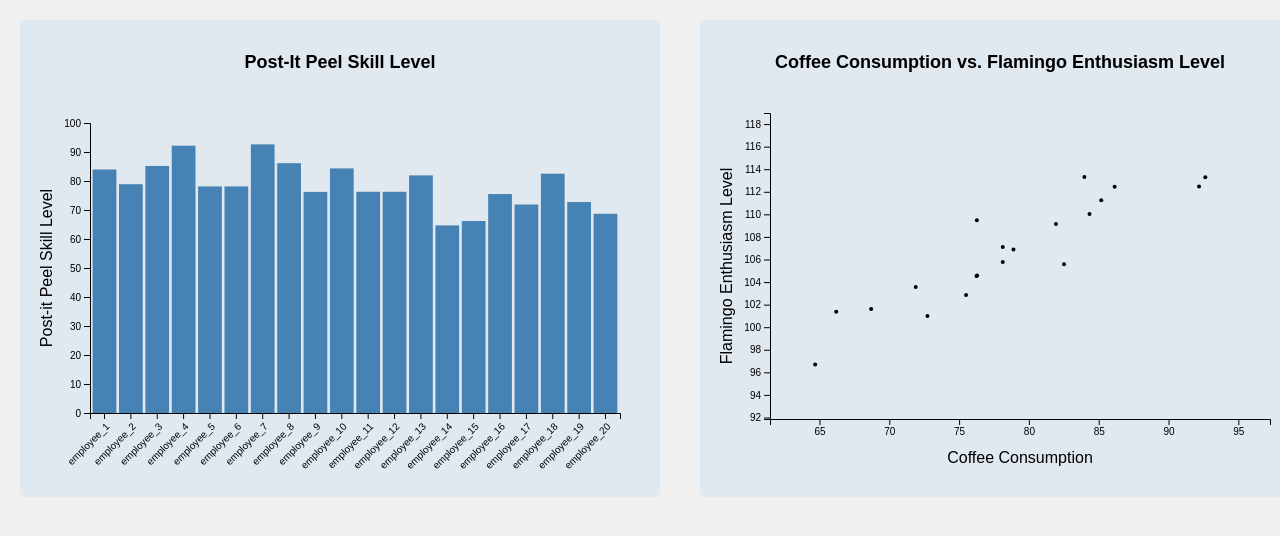
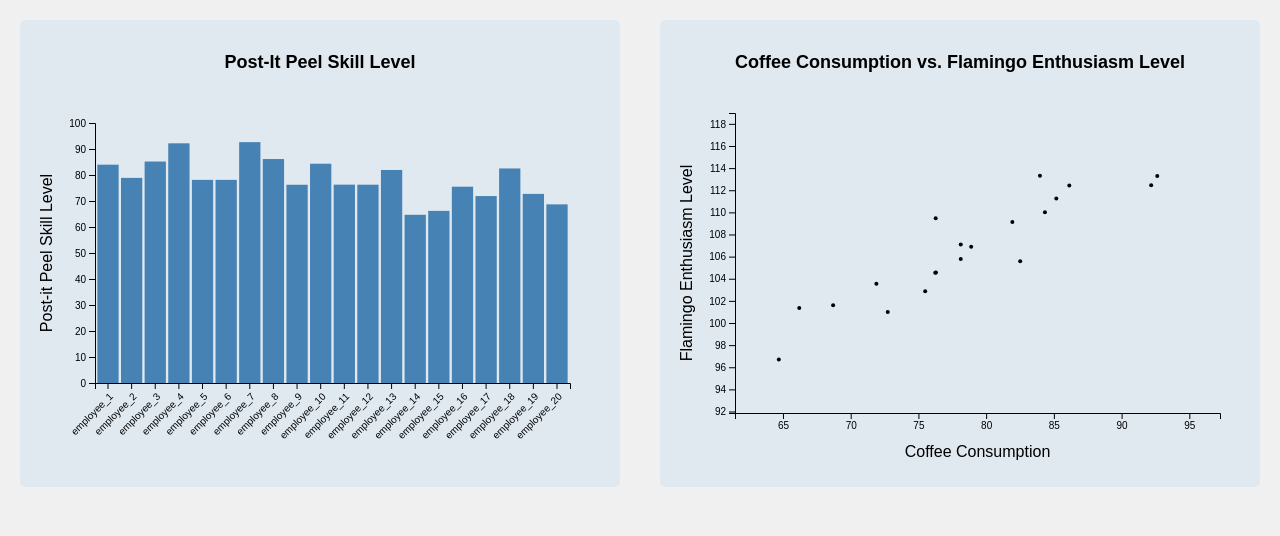
Before and after one commit to danielweller-swp/d3-intro, a FastAPI app: page / in a window 1280 px wide. Shown: the top 536 px of the page. Run offline with FastAPI, Linux system fonts and the light colour scheme.

Commit message:
updates files, minor changes

```diff
--- a/best-practice-example/static/bar-plot.js
+++ b/best-practice-example/static/bar-plot.js
@@ -16,11 +16,12 @@ function displayBarPlot() {
 
         // Store values for svg creation
         var parent = d3.select("#left_column")
-        const width = parent.node().clientWidth;
+        const width = parent.node().clientWidth - 50;  // FIXME
+        console.log(parent.node())
         const height = width * 0.6;  // make plot height always 60% of the width
 
         // Define padding around the svg
-        var padding = {top: 10, right: 20, bottom: 60, left: 50};
+        var padding = {top: 10, right: 20, bottom: 60, left: 55};
 
         // Create SVG container
         var svg = d3.select("#left_column")
@@ -75,7 +76,7 @@ function displayBarPlot() {
             .attr("class", "label")
             .attr("transform", "rotate(-90)")
             .attr("x", -(height - padding.top - padding.bottom)/2 - padding.top)
-            .attr("dy", ".72em")
+            .attr("dy", ".74em")
             .style("text-anchor", "middle")
             .text("Post-it Peel Skill Level");
     });
--- a/best-practice-example/static/scatter-plot.js
+++ b/best-practice-example/static/scatter-plot.js
@@ -16,11 +16,11 @@ function displayScatterPlot() {
 
         // Store values for svg creation
         var parent = d3.select("#right_column")
-        const width = parent._groups[0][0]["clientWidth"];
+        const width = parent._groups[0][0].clientWidth - 50; // FIXME
         const height = width * 0.6 + 20;  // make plot height always 60% of the width
 
         // Define padding around the svg
-        var padding = {top: 0, right: 10, bottom: 50, left: 50};
+        var padding = {top: 0, right: 10, bottom: 50, left: 55};
 
         // Append SVG
         var svg = parent.append("svg")
@@ -71,7 +71,7 @@ function displayScatterPlot() {
             .attr("class", "label")
             .attr("transform", "rotate(-90)")
             .attr("x", -(height - padding.top - padding.bottom)/2  - padding.top)
-            .attr("dy", ".72em")
+            .attr("dy", ".74em")
             .style("text-anchor", "middle")
             .text("Flamingo Enthusiasm Level");
     });
--- a/best-practice-example/templates/index.html
+++ b/best-practice-example/templates/index.html
@@ -15,6 +15,7 @@
       <h1>Post-It Peel Skill Level</h1>
       <script src="{{ url_for('static', path='/bar-plot.js') }}"></script>
       <script>
+        // try to encapsulate in firstBuild function
         displayBarPlot();
         addEventListener("resize", displayBarPlot);
       </script>
```
Also changed, not shown: README.md, 1 other file.
